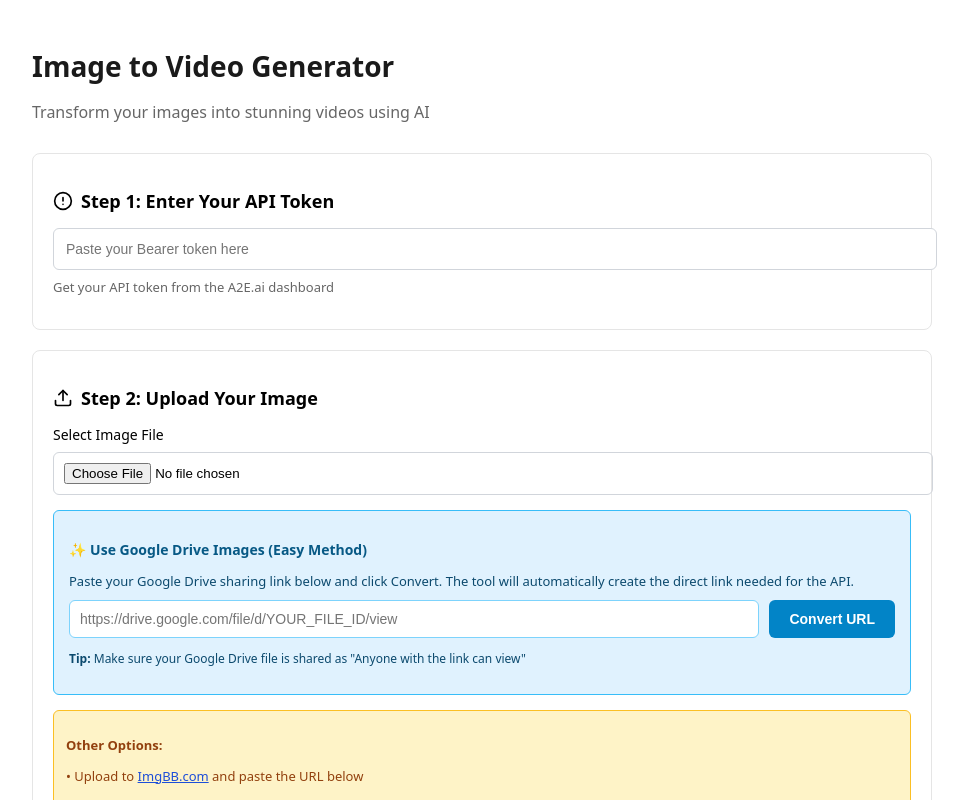
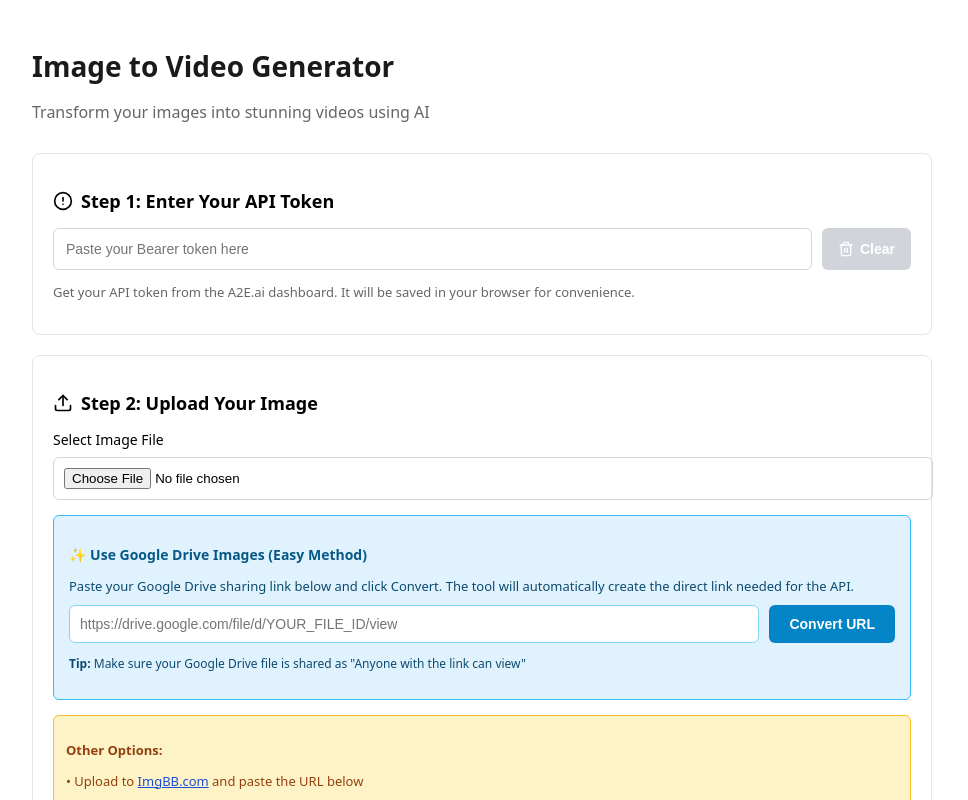
Before and after one commit to ndwiebe/image-to-video-generator, a React (Vite) app: page / in a window 1280 px wide. Shown: the top 800 px of the page, without its empty margins (158-1126 px from the left). Built offline with nearby package versions, Linux system fonts and the light colour scheme.

Commit message:
Add localStorage to remember API token across sessions

```diff
--- a/src/App.jsx
+++ b/src/App.jsx
@@ -1,5 +1,5 @@
-import React, { useState } from 'react';
-import { Upload, Play, Download, AlertCircle, CheckCircle, Loader } from 'lucide-react';
+import React, { useState, useEffect } from 'react';
+import { Upload, Play, Download, AlertCircle, CheckCircle, Loader, Trash2 } from 'lucide-react';
 
 export default function ImageToVideoGenerator() {
   const [apiToken, setApiToken] = useState('');
@@ -22,6 +22,31 @@ export default function ImageToVideoGenerator() {
   const [loading, setLoading] = useState(false);
   const [checkingStatus, setCheckingStatus] = useState(false);
   const [videoResults, setVideoResults] = useState(null);
+
+  // Load API token from browser storage when app starts
+  useEffect(() => {
+    const savedToken = localStorage.getItem('a2e_api_token');
+    if (savedToken) {
+      setApiToken(savedToken);
+    }
+  }, []);
+
+  // Save API token to browser storage whenever it changes
+  const handleApiTokenChange = (newToken) => {
+    setApiToken(newToken);
+    if (newToken) {
+      localStorage.setItem('a2e_api_token', newToken);
+    } else {
+      localStorage.removeItem('a2e_api_token');
+    }
+  };
+
+  // Clear saved API token
+  const clearSavedToken = () => {
+    setApiToken('');
+    localStorage.removeItem('a2e_api_token');
+    setStatus('API token cleared from browser storage');
+  };
 
   // Handle local image upload
   const handleImageUpload = (e) => {
@@ -240,15 +265,46 @@ export default function ImageToVideoGenerator() {
           <AlertCircle size={20} />
           Step 1: Enter Your API Token
         </h2>
-        <input
-          type="password"
-          value={apiToken}
-          onChange={(e) => setApiToken(e.target.value)}
-          placeholder="Paste your Bearer token here"
-          style={{ width: '100%', padding: '12px', border: '1px solid #d1d5db', borderRadius: '6px', fontSize: '14px' }}
-        />
-        <p style={{ fontSize: '13px', color: '#666', marginTop: '8px' }}>
-          Get your API token from the A2E.ai dashboard
+        <div style={{ display: 'flex', gap: '10px', marginBottom: '10px' }}>
+          <input
+            type="password"
+            value={apiToken}
+            onChange={(e) => handleApiTokenChange(e.target.value)}
+            placeholder="Paste your Bearer token here"
+            style={{ flex: 1, padding: '12px', border: '1px solid #d1d5db', borderRadius: '6px', fontSize: '14px' }}
+          />
+          <button
+            onClick={clearSavedToken}
+            disabled={!apiToken}
+            style={{
+              padding: '12px 16px',
+              backgroundColor: apiToken ? '#dc2626' : '#d1d5db',
+              color: 'white',
+              border: 'none',
+              borderRadius: '6px',
+              fontSize: '14px',
+              fontWeight: '600',
+              cursor: apiToken ? 'pointer' : 'not-allowed',
+              display: 'flex',
+              alignItems: 'center',
+              gap: '6px',
+              whiteSpace: 'nowrap'
+            }}
+          >
+            <Trash2 size={16} />
+            Clear
+          </button>
+        </div>
+        {apiToken && (
+          <div style={{ backgroundColor: '#dcfce7', border: '1px solid #86efac', borderRadius: '6px', padding: '10px', marginBottom: '8px' }}>
+            <p style={{ fontSize: '13px', color: '#166534', display: 'flex', alignItems: 'center', gap: '6px' }}>
+              <CheckCircle size={16} />
+              ✨ API token saved! It will auto-fill next time you visit.
+            </p>
+          </div>
+        )}
+        <p style={{ fontSize: '13px', color: '#666' }}>
+          Get your API token from the A2E.ai dashboard. It will be saved in your browser for convenience.
         </p>
       </div>
 
```
